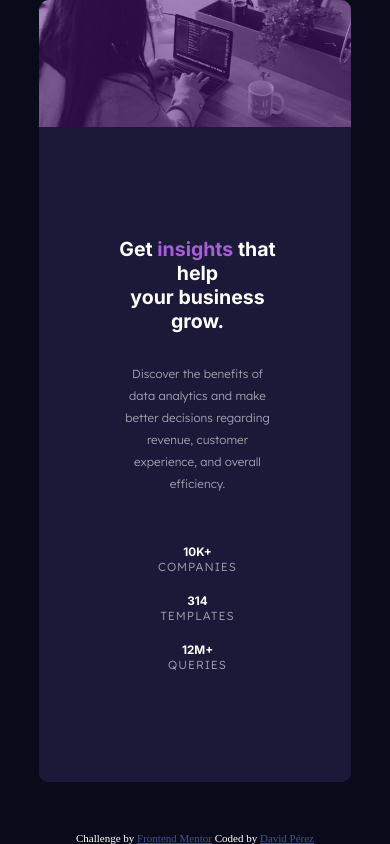
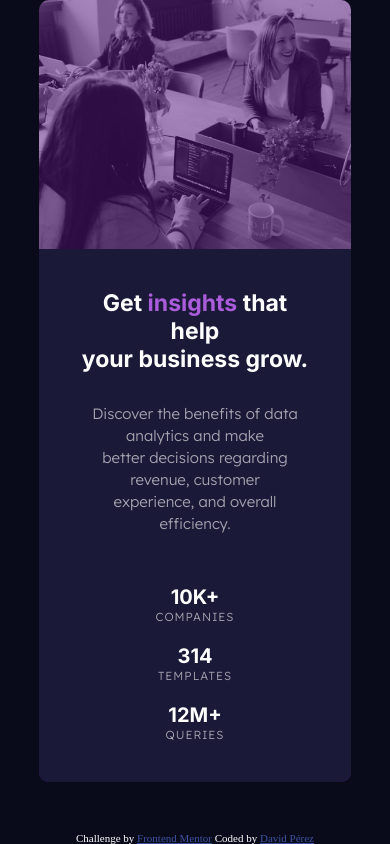
Before and after one commit to davidperez17/stats-preview-card.github.io, a plain HTML site: page index.html in a window 390 px wide. Drawn offline with Linux system fonts and the light colour scheme.

Commit message:
mejore el responsive

```diff
--- a/style.css
+++ b/style.css
@@ -84,7 +84,7 @@ body {
 
 .info__container h1 {
   color: white;
-  font-size: clamp(3vw, 2.3rem, 5vw);
+  font-size: clamp(2.3rem, 2.3rem, 5vw);
   font-family: "Inter", sans-serif;
 }
 
@@ -93,7 +93,7 @@ body {
 }
 .info__container p {
   color: var(--slightlyTransparentTwo);
-  font-size: clamp(1vw, 1.5rem, 3vw);
+  font-size: clamp(1.5rem, 1.5rem, 3vw);
   font-family: "Lexend Deca", sans-serif;
   line-height: 22px;
 }
@@ -108,7 +108,7 @@ body {
 .info__extra h2 {
   color: var(--White);
 
-  font-size: clamp(1vw, 2.5rem, 3vw);
+  font-size: clamp(2rem, 2.5rem, 3vw);
   font-family: "Inter", sans-serif;
   text-transform: uppercase;
 }
@@ -136,9 +136,11 @@ img {
     height: auto;
     flex-direction: column-reverse;
   }
+
   .info {
     text-align: center;
     width: 100%;
+    padding: 40px;
   }
 
   .info__extra {
```
